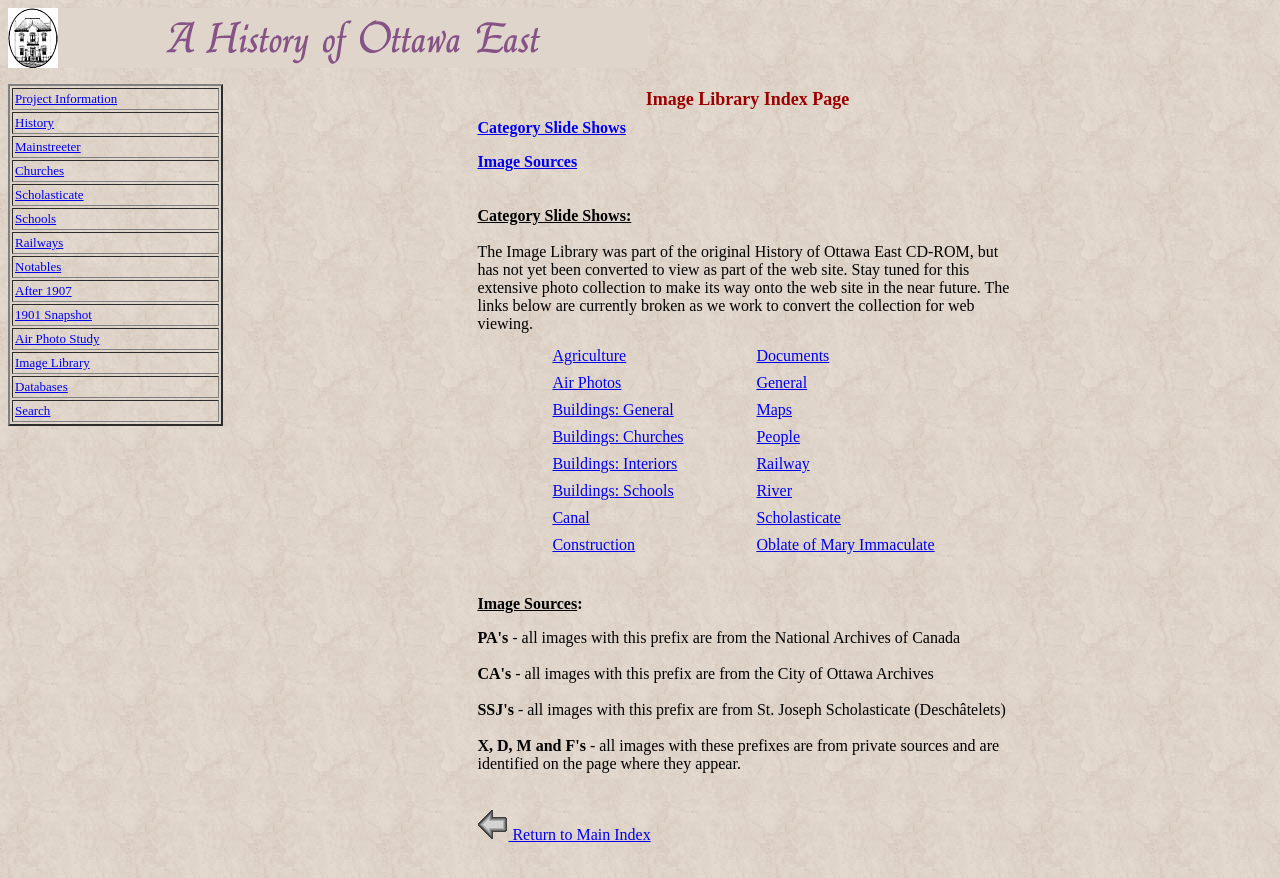
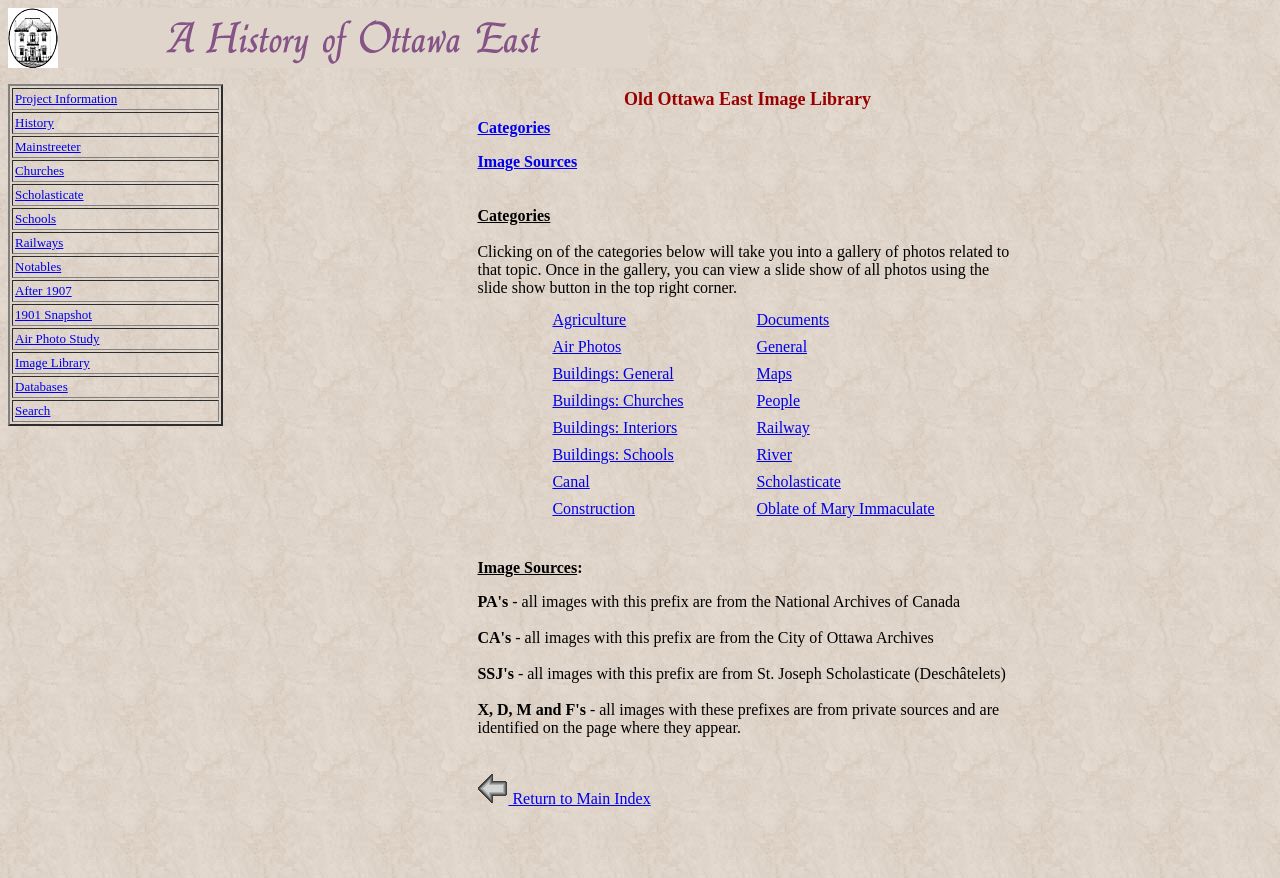
Before and after one commit to ottawaeast/history, a plain HTML site: page history/image_library.htm in a window 1280 px wide. Shown: the top 878 px of the page. Drawn offline with Linux system fonts and the light colour scheme.

Commit message:
Updated text on image library page
-removed text saying image library is not working
-described how to view the images as a slide show

```diff
--- a/history/image_library.htm
+++ b/history/image_library.htm
@@ -1,7 +1,7 @@
 <html><!-- #BeginTemplate "/Templates/Template DAW.dwt" -->
 <head>
 <!-- #BeginEditable "doctitle" -->
-<title>Image Library Directory Page</title>
+<title>Image Library Overview</title>
 <!-- #EndEditable -->
 <meta http-equiv="Content-Type" content="text/html; charset=iso-8859-1">
 </head>
@@ -62,13 +62,12 @@
 <table width="550" border="0" cellspacing="1" cellpadding="4" align="center">
   <tr>
     <td colspan="2">
-      <div align="center"><font color="#990000"><b><font size="4">Image Library
-        Index Page</font></b></font></div>
+      <div align="center"><font color="#990000"><b><font size="4">Old Ottawa East Image Library</font></b></font></div>
     </td>
   </tr>
   <tr>
     <td colspan="2">
-      <p><a href="image_library.htm#Category"><b>Category Slide Shows</b></a></p>
+      <p><a href="image_library.htm#Category"><b>Categories</b></a></p>
       <p><a href="image_library.htm#Image"><b>Image Sources</b></a></p>
     </td>
   </tr>
@@ -77,12 +76,10 @@
   </tr>
   <tr>
     <td colspan="2">
-      <p><b><u><a name="Category"></a>Category Slide Shows:</u></b><br>
+      <p><b><u><a name="Category"></a>Categories</u></b><br>
         <br>
-        The Image Library was part of the original History of Ottawa East CD-ROM,
-but has not yet been converted to view as part of the web site. Stay tuned for this
-extensive photo collection to make its way onto the web site in the near future. The links below
-are currently broken as we work to convert the collection for web viewing.</p>
+        Clicking on of the categories below will take you into a gallery of photos related to that topic.
+        Once in the gallery, you can view a slide show of all photos using the slide show button in the top right corner.</p>
     </td>
   </tr>
   <tr>
```
